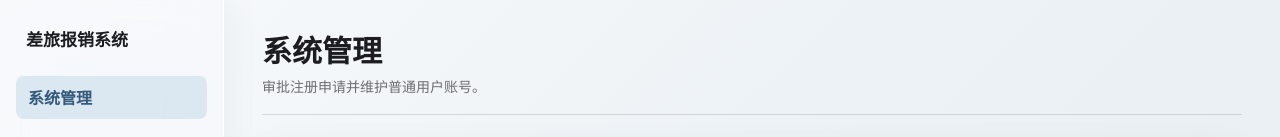
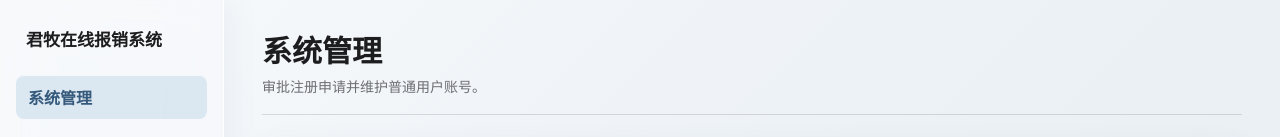
Before and after one commit to koko-club/junmu-reimbursement, a Python web app: template templates/admin.html in a window 1280 px wide. Shown: the top 137 px of the page. Run offline with Jinja, Linux system fonts and the light colour scheme; the template is opened without the code that fills it, so the values that code supplies are empty.

Commit message:
copy: rename sidebar brand to Junmu online reimbursement

```diff
--- a/templates/admin.html
+++ b/templates/admin.html
@@ -8,7 +8,7 @@
 </head>
 <body class="app-body" data-csrf="__CSRF_TOKEN__">
   <aside id="app-sidebar" class="app-sidebar" aria-label="主导航">
-    <div class="brand">差旅报销系统</div>
+    <div class="brand">君牧在线报销系统</div>
     <nav><a href="/admin" aria-current="page">系统管理</a><a href="/change-password">修改密码</a></nav>
     <button id="logout" type="button" class="secondary">退出登录</button>
   </aside>
--- a/templates/history.html
+++ b/templates/history.html
@@ -8,7 +8,7 @@
 </head>
 <body class="app-body" data-csrf="__CSRF_TOKEN__" data-scope="active" data-view="active">
   <aside id="app-sidebar" class="app-sidebar" aria-label="主导航">
-    <div class="brand">差旅报销系统</div>
+    <div class="brand">君牧在线报销系统</div>
     <nav><a href="/">填写报销</a><a href="/history" data-nav-active="active" data-view="active">历史记录</a><a href="/trash" data-nav-active="trash" data-view="trash">回收站</a></nav>
     <button id="logout" type="button" class="secondary">退出登录</button>
   </aside>
--- a/templates/index.html
+++ b/templates/index.html
@@ -8,7 +8,7 @@
 </head>
 <body class="app-body">
   <aside id="app-sidebar" class="app-sidebar" aria-label="主导航">
-    <div class="brand">差旅报销系统</div>
+    <div class="brand">君牧在线报销系统</div>
     <nav><a href="/" aria-current="page">填写报销</a><a href="/history">历史记录</a><a href="/trash">回收站</a></nav>
     <button id="logout" type="button" class="secondary">退出登录</button>
   </aside>
```
